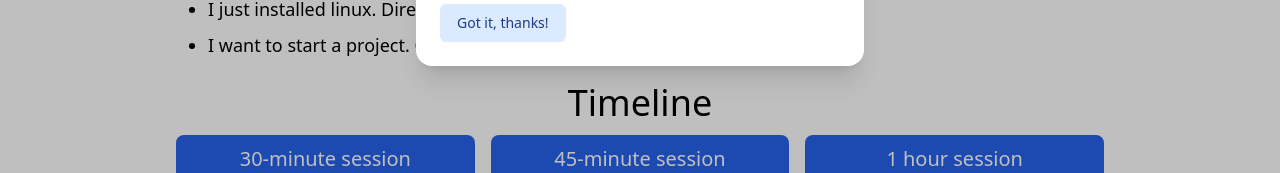
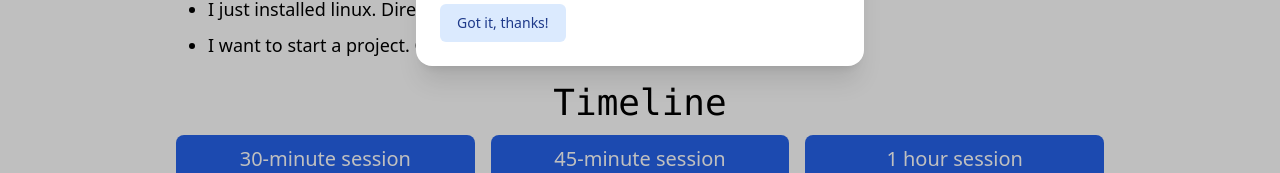
Before and after one commit to project-graveyard/codereviewshop, a Vue app: page /services in a window 1280 px wide. Shown: the part 421-594 px from the top of the page. Built offline with nearby package versions, Linux system fonts and the light colour scheme.

Commit message:
update timeline section

```diff
--- a/src/views/ServiceView.vue
+++ b/src/views/ServiceView.vue
@@ -25,7 +25,7 @@
       <li>I want to start a project. Can I get supervision?</li>
     </ul>
 
-    <h2 class="text-center my-3 text-4xl">Timeline</h2>
+    <h2 class="text-center my-3 text-4xl font-mono">Timeline</h2>
     <div class="grid grid-cols-1 md:grid-cols-3 gap-4 mb-10">
       <div>
         <p
@@ -44,7 +44,7 @@
           <div class="mt-auto">
             <a href="#"
               ><p
-                class="mx-4 py-3 bg-blue-600 text-center rounded-md font-semibold text-white"
+                class="mx-20 py-3 bg-blue-600 text-center rounded-md font-semibold text-white"
               >
                 Book
               </p></a
```
Also changed, not shown: 1 other file (tests, documents, lock files or other folders).
